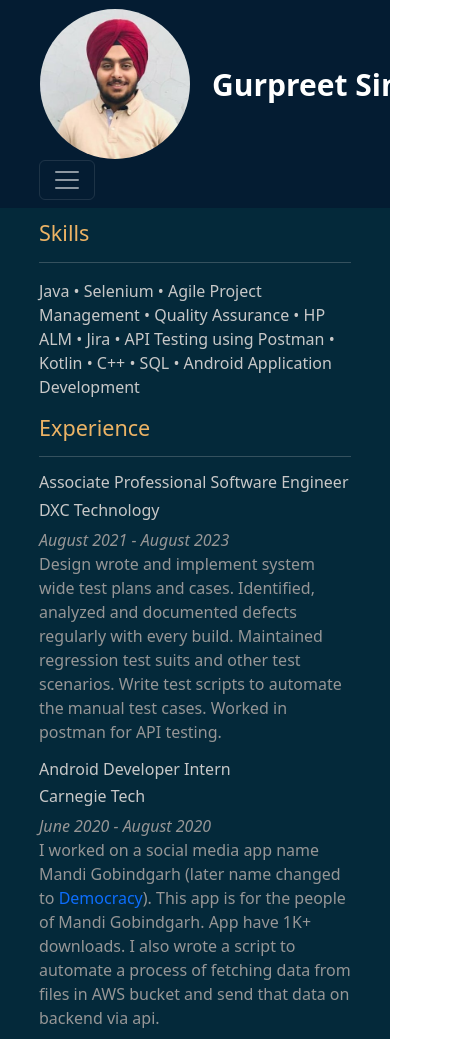
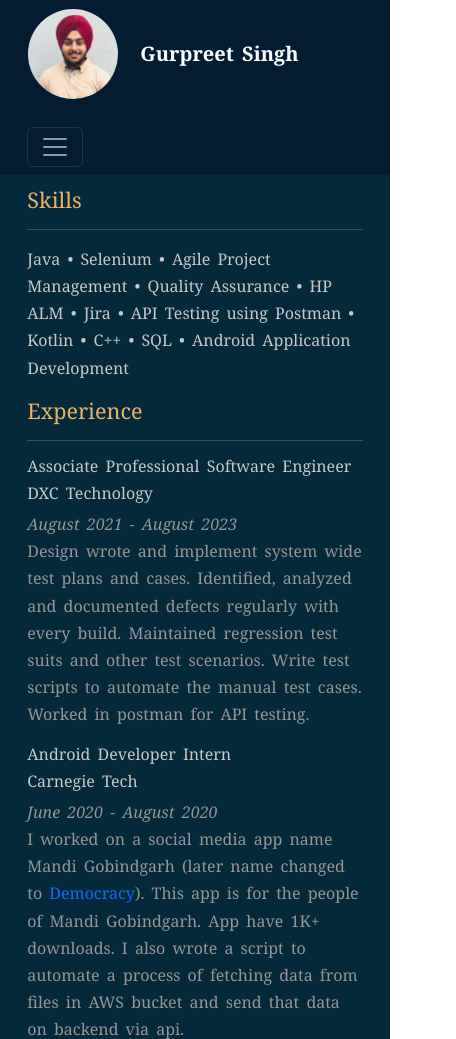
Before and after one commit to GurpreetKooner/MyResume, a plain HTML site: page index.html in a window 390 px wide. Shown: the top 1039 px of the page, 456 px wide, since content can reach past the window. Drawn offline with nearby package versions, Linux system fonts and the light colour scheme.

Commit message:
right bar bug fix for mobile

```diff
--- a/css/styles.css
+++ b/css/styles.css
@@ -1,4 +1,20 @@
 /* Nav Bar */
+
+h3,
+h4,
+h5,
+h6,
+strong {
+    font-family: Georgia, serif;
+    word-spacing: 3px;
+}
+
+p,
+li {
+    font-family: Georgia, serif;
+    line-height: 1.7;
+    word-spacing: 3px;
+}
 
 .navigation-bar {
     background-color: #041C32;
@@ -19,7 +35,7 @@
 }
 
 .name-image {
-    margin-left: 10%;
+    margin-left: 7%;
 }
 
 /* .navbar-brand small {
@@ -34,8 +50,25 @@
     border-radius: 50%;
 }
 
+@media (max-width: 990px) {
+    .my-image {
+        width: 130px;
+        height: 130px;
+    }
+}
+
+@media (max-width: 990px) {
+    .my-image {
+        width: 90px;
+        height: 90px;
+    }
+    .my-name {
+        font-size: 20px;
+    }
+}
+
 .contact-list {
-    margin-right: 10%;
+    margin-right: 7%;
 }
 
 .nav-item {
@@ -44,15 +77,16 @@
 }
 
 .navbar-toggler {
-    margin-right: 10%;
-    margin-left: 10%;
+    margin-right: 7%;
+    margin-left: 7%;
+    margin-top: 7%;
 }
 
 /* bottom container */
 
 .bottom-container {
     background-color: #04293A;
-    padding: 3% 10%;
+    padding: 3% 7%;
 }
 
 .heading {
```
